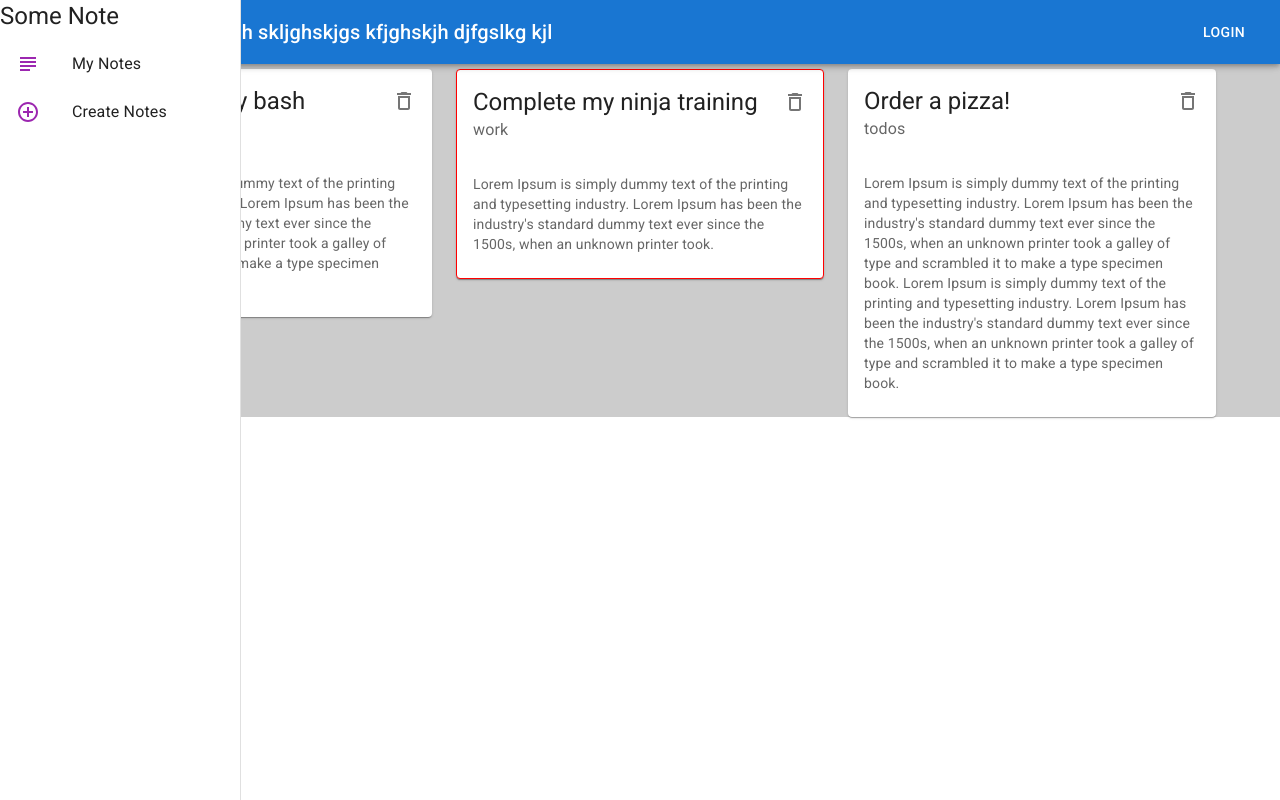
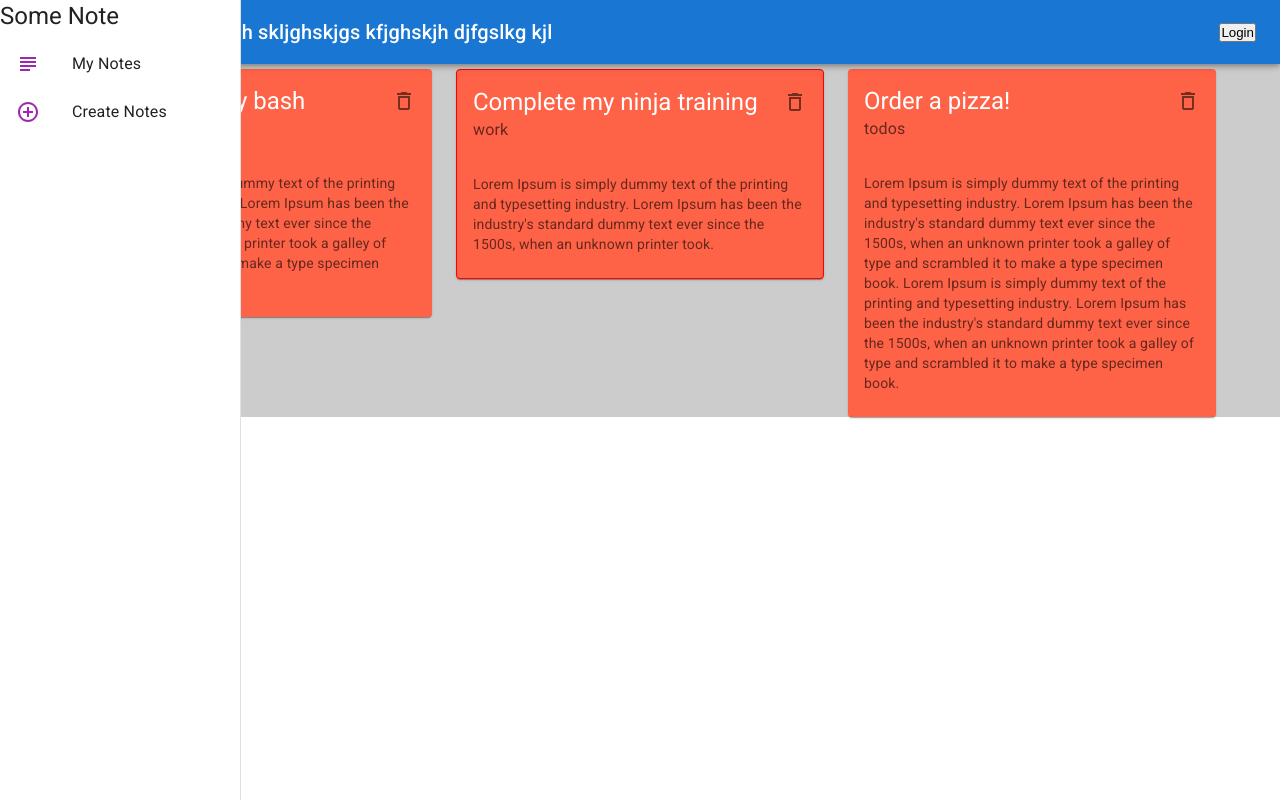
Before and after one commit to nestor-pineda/React-MUI-Cards, a React (Create React App) app: page / in a window 1280 px wide. Built offline with nearby package versions, Linux system fonts and the light colour scheme; data requests are answered from the project's data file; some icons are missing.

Commit message:
useContext for Light/Dark Theme ready

```diff
--- a/src/App.js
+++ b/src/App.js
@@ -1,26 +1,27 @@
 import { BrowserRouter as Router, Route, Routes } from "react-router-dom";
 import Create from "./pages/Create";
 import Notes from "./pages/Notes";
-import NavBar from "./components/NavBar/NavBar";
 import theme from "./theme/theme";
 // import { ThemeProvider } from "@mui/material/styles";
 import { ThemeProvider } from "styled-components";
 import GlobalStyle from "./theme/global";
 import Layout from "./components/Layout/Layout";
+import { ThemeProviderLightDark } from "./themeContext/ThemeContext";
 
 function App() {
   return (
     <>
       <GlobalStyle />
       <ThemeProvider theme={theme}>
-        {/* <NavBar /> */}
         <Router>
+          <ThemeProviderLightDark>
             <Layout>
               <Routes>
                 <Route path="/" element={<Notes />} />
                 <Route path="/create" element={<Create />} />
               </Routes>
             </Layout>
+          </ThemeProviderLightDark>
         </Router>
       </ThemeProvider>
     </>
--- /dev/null
+++ b/src/components/Button/ButtonTheme.jsx
@@ -0,0 +1,5 @@
+const ButtonTheme = (props) => {
+  return <button {...props}>{props.children}</button>;
+};
+
+export default ButtonTheme;
--- a/src/components/NavBar/NavBar.jsx
+++ b/src/components/NavBar/NavBar.jsx
@@ -1,11 +1,11 @@
 import * as React from "react";
 import AppBar from "@mui/material/AppBar";
-
 import Toolbar from "@mui/material/Toolbar";
 import Typography from "@mui/material/Typography";
 import Button from "@mui/material/Button";
-
 import { makeStyles } from "@mui/styles";
+import ButtonTheme from "../Button/ButtonTheme";
+import { useThemeUpdate } from "../../themeContext/ThemeContext";
 
 const useStyles = makeStyles({
   navbar: {
@@ -15,13 +15,17 @@ const useStyles = makeStyles({
 
 export default function NavBar() {
   const classes = useStyles();
+  const toggleTheme = useThemeUpdate();
+
   return (
     <AppBar className={classes.navbar}>
       <Toolbar>
         <Typography variant="h6" component="div" sx={{ flexGrow: 1 }}>
           News lskdjfla shlkjs kljgh skljghskjgs kfjghskjh djfgslkg kjl
         </Typography>
-        <Button color="inherit">Login</Button>
+        <ButtonTheme color="inherit" onClick={toggleTheme}>
+          Login
+        </ButtonTheme>
       </Toolbar>
     </AppBar>
   );
--- a/src/components/NoteCard.jsx
+++ b/src/components/NoteCard.jsx
@@ -7,10 +7,13 @@ import Typography from "@mui/material/Typography";
 import DeleteOutlinedIcon from "@mui/icons-material/DeleteOutlined";
 import { makeStyles } from "@mui/styles";
 
+import { useTheme } from "../themeContext/ThemeContext";
+// import { useThemeUpdate } from "../themeContext/ThemeContext";
+
 const useStyles = makeStyles({
   test: {
     border: (note) => {
-      if (note.category == "work") {
+      if (note.category === "work") {
         return "1px solid red";
       }
     },
@@ -19,10 +22,16 @@ const useStyles = makeStyles({
 
 export default function NoteCard({ note, handleDelete }) {
   const classes = useStyles(note);
+  const darkTheme = useTheme();
+
+  const myStyles = {
+    backgroundColor: darkTheme ? "black" : "tomato",
+    color: "white",
+  };
 
   return (
     <div>
-      <Card elevation={1} className={classes.test}>
+      <Card elevation={1} className={classes.test} style={myStyles}>
         <CardHeader
           action={
             <IconButton onClick={() => handleDelete(note.id)}>
--- /dev/null
+++ b/src/themeContext/ThemeContext.jsx
@@ -0,0 +1,28 @@
+import { createContext, useContext, useState } from "react";
+
+export const ThemeContext = createContext();
+export const ThemUpdateContext = createContext();
+
+export const useTheme = () => {
+  return useContext(ThemeContext);
+};
+
+export const useThemeUpdate = () => {
+  return useContext(ThemUpdateContext);
+};
+
+export function ThemeProviderLightDark({ children }) {
+  const [darkTheme, setDarkTheme] = useState(false);
+
+  const toggleTheme = () => {
+    setDarkTheme((prevDarkTheme) => !prevDarkTheme);
+  };
+
+  return (
+    <ThemeContext.Provider value={darkTheme}>
+      <ThemUpdateContext.Provider value={toggleTheme}>{children}</ThemUpdateContext.Provider>
+    </ThemeContext.Provider>
+  );
+}
+
+//
```
Lines whose indentation alone changed are shown as unchanged.
